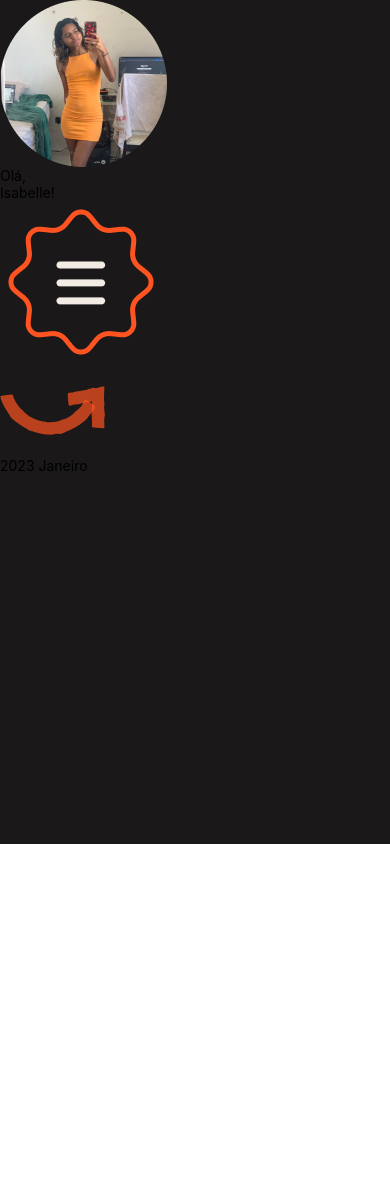
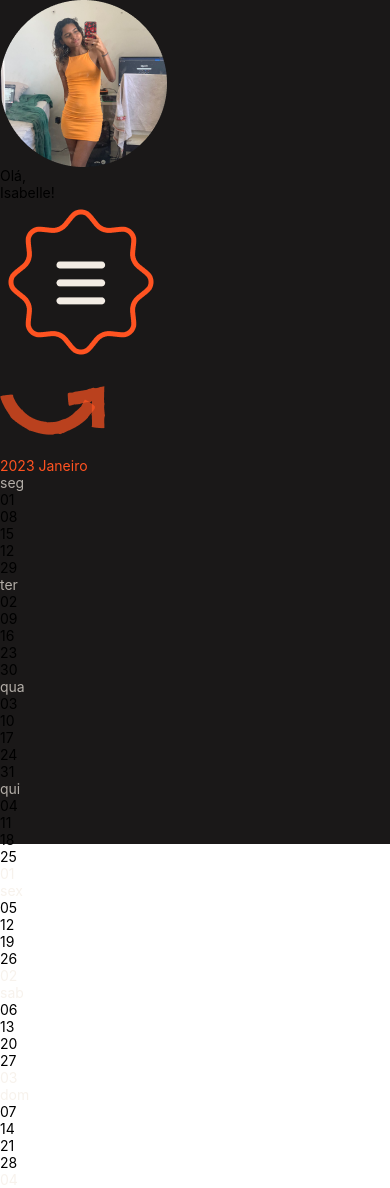
Before and after one commit to JaaayyyyS/Cronos, a React Native app: screen /calendar in a window 390 px wide. Before the commit the page ends 844 px from the top, so only its background shows below. Built offline with nearby package versions, Linux system fonts and the light colour scheme.

Commit message:
Calendaio
Adicionando calendario (base)

```diff
--- a/src/components/calendar-section.jsx
+++ b/src/components/calendar-section.jsx
@@ -4,10 +4,82 @@ import React from 'react'
 export default function CalendarSection() {
   return (
     <>
-    <View className="flex-col">
-      <Text>2023 Janeiro</Text>
-      <View className="flex-col">
-
+    <View className="flex-col p-5">
+      <Text className="text-3xl mb-6 font-bold"
+      style={{color: "#FF5321"}}
+      >2023 Janeiro</Text>
+      <View className="flex-row justify-between">
+        <View className="flex-col justify-center items-center gap-3">
+          <Text className="text-xl"
+          style={{color: "rgba(243, 236, 228, 0.7)"}}>seg</Text>
+          <Text className="text-white text-lg">01</Text>
+          <Text className="text-white text-lg">08</Text>
+          <Text className="text-white text-lg">15</Text>
+          <Text className="text-white text-lg">12</Text>
+          <Text className="text-white text-lg">29</Text>
+        </View>
+        <View className="flex-col justify-center items-center gap-3">
+          <Text className="text-xl"
+          style={{color: "rgba(243, 236, 228, 0.7)"}}>ter</Text>
+          <Text className="text-white text-lg">02</Text>
+          <Text className="text-white text-lg">09</Text>
+          <Text className="text-white text-lg">16</Text>
+          <Text className="text-white text-lg">23</Text>
+          <Text className="text-white text-lg">30</Text>
+        </View>
+        <View className="flex-col justify-center items-center gap-3">
+          <Text className="text-xl"
+          style={{color: "rgba(243, 236, 228, 0.7)"}}>qua</Text>
+          <Text className="text-white text-lg">03</Text>
+          <Text className="text-white text-lg">10</Text>
+          <Text className="text-white text-lg">17</Text>
+          <Text className="text-white text-lg">24</Text>
+          <Text className="text-white text-lg">31</Text>
+        </View>
+        <View className="flex-col justify-center items-center gap-3">
+          <Text className="text-xl"
+          style={{color: "rgba(243, 236, 228, 0.7)"}}>qui</Text>
+          <Text className="text-white text-lg">04</Text>
+          <Text className="text-white text-lg">11</Text>
+          <Text className="text-white text-lg">18</Text>
+          <Text className="text-white text-lg">25</Text>
+          <Text className="text-white text-lg"
+          style={{color: "rgba(243, 236, 228, 0.7)"}}
+          >01</Text>
+        </View>
+        <View className="flex-col justify-center items-center gap-3">
+          <Text className="text-xl"
+          style={{color: "rgba(243, 236, 228, 0.7)"}}>sex</Text>
+          <Text className="text-white text-lg">05</Text>
+          <Text className="text-white text-lg">12</Text>
+          <Text className="text-white text-lg">19</Text>
+          <Text className="text-white text-lg">26</Text>
+          <Text className="text-white text-lg"
+          style={{color: "rgba(243, 236, 228, 0.7)"}}
+          >02</Text>
+        </View>
+        <View className="flex-col justify-center items-center gap-3">
+          <Text className="text-xl"
+          style={{color: "rgba(243, 236, 228, 0.7)"}}>sab</Text>
+          <Text className="text-white text-lg">06</Text>
+          <Text className="text-white text-lg">13</Text>
+          <Text className="text-white text-lg">20</Text>
+          <Text className="text-white text-lg">27</Text>
+          <Text className="text-white text-lg"
+          style={{color: "rgba(243, 236, 228, 0.7)"}}
+          >03</Text>
+        </View>
+        <View className="flex-col justify-center items-center gap-3">
+          <Text className="text-xl"
+          style={{color: "rgba(243, 236, 228, 0.7)"}}>dom</Text>
+          <Text className="text-white text-lg">07</Text>
+          <Text className="text-white text-lg">14</Text>
+          <Text className="text-white text-lg">21</Text>
+          <Text className="text-white text-lg">28</Text>
+          <Text className="text-white text-lg"
+          style={{color: "rgba(243, 236, 228, 0.7)"}}
+          >04</Text>
+        </View>
       </View>
     </View>
     </>
```
